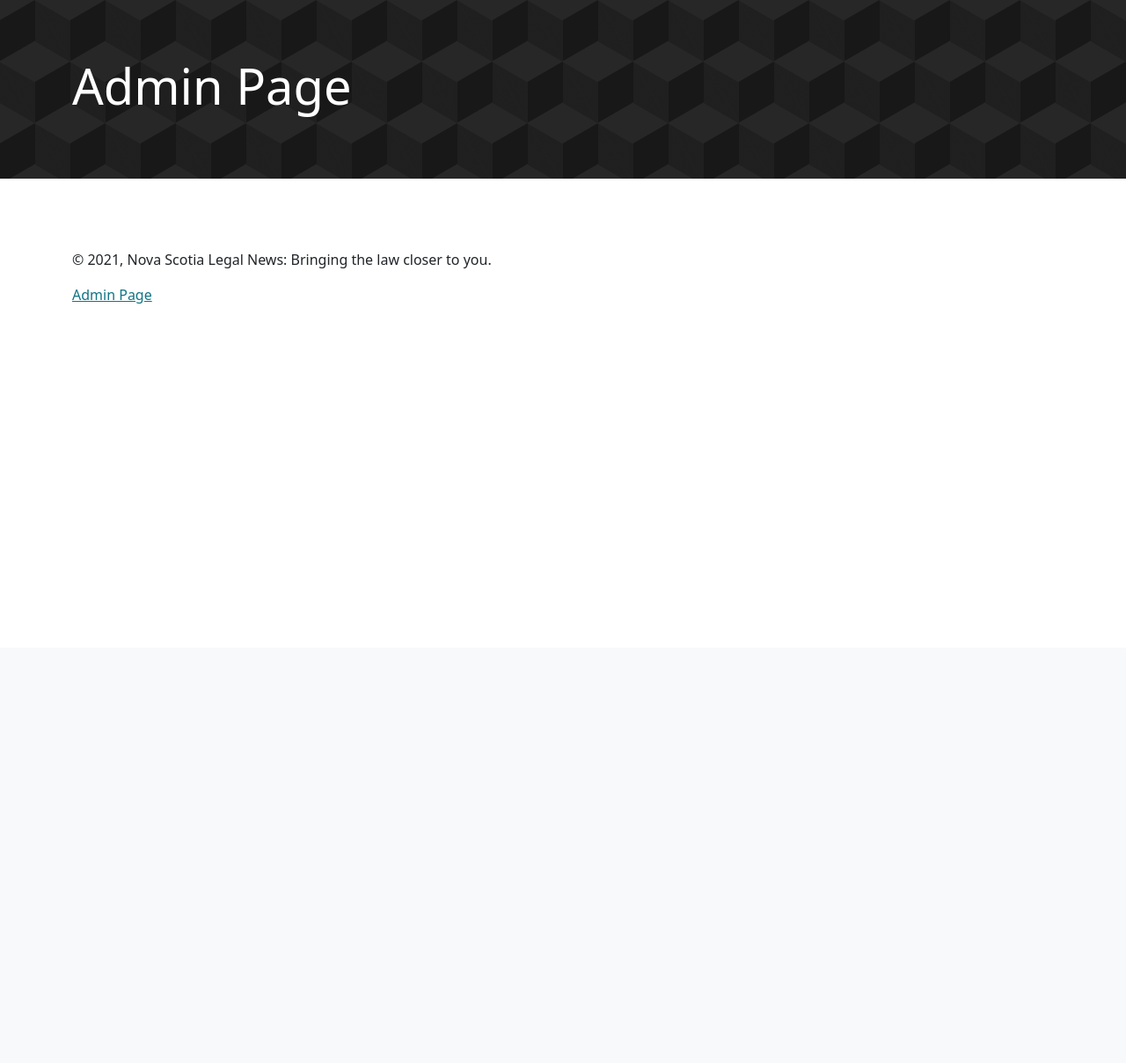
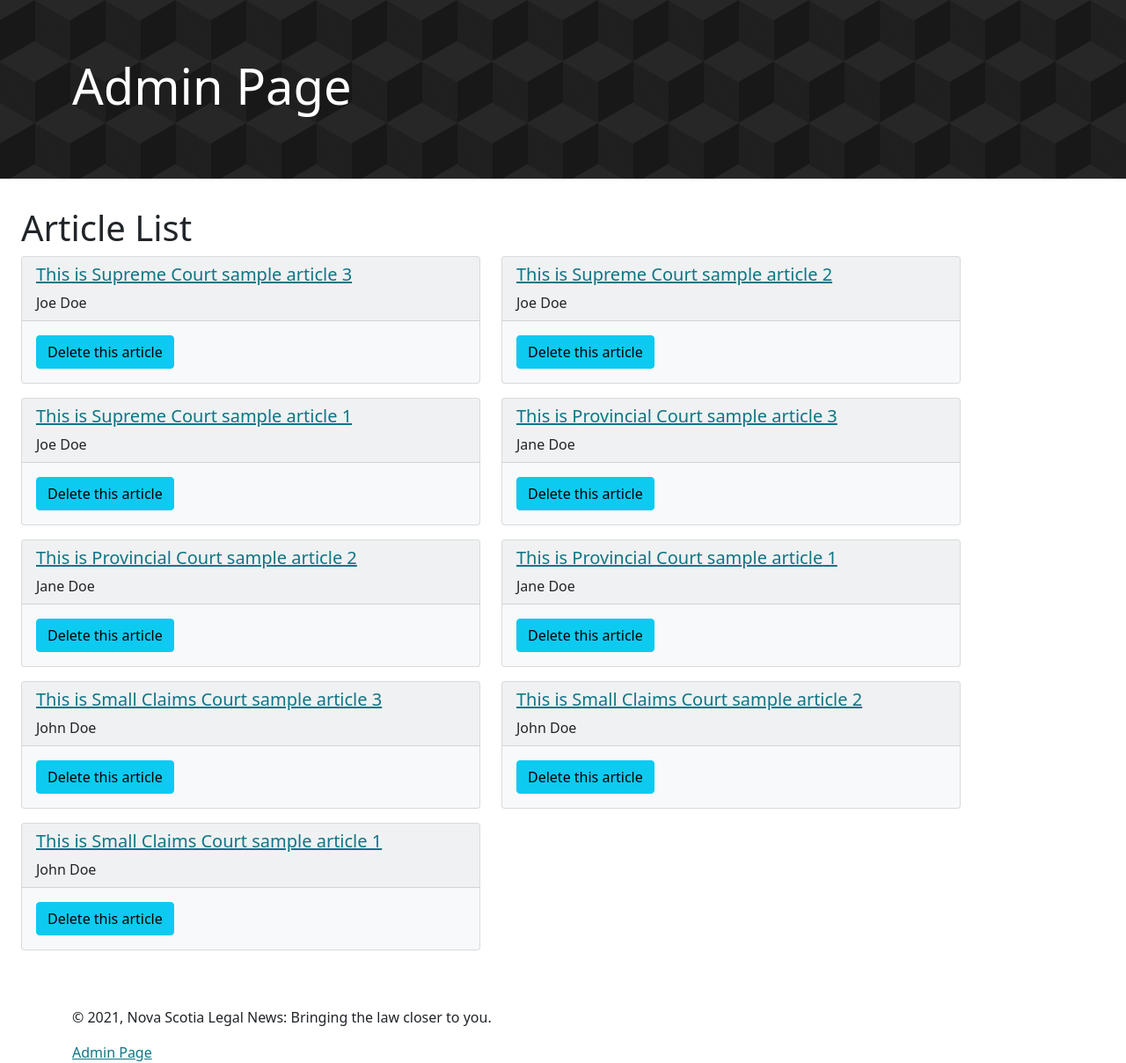
Before and after one commit to LiamOsler/NewsWebsite, a PHP site: page /admin.php in a window 1280 px wide. Shown: the part 64-1272 px from the top of the page at 88% size. Before the commit the page ends 409 px from the top, so only its background shows below. Run offline with PHP 8.4, Linux system fonts and the light colour scheme; data comes from the database, SQL or seed files in the repository; some libraries are stand-ins or nearby versions.

Commit message:
Initial admin page

```diff
--- a/website/admin.php
+++ b/website/admin.php
@@ -1,5 +1,48 @@
 <!--Edited by Adam Melvin - B00597004-->
 <?php
+
+    require_once "db/db.php";
+
+    // Check if the user is logged in
+    if (isset($_SESSION["userID"])) {
+        // Check if the user is an admin
+        $userID = $_SESSION["userID"];
+        echo $userID;
+
+        $checkAdminSQL =    "SELECT *
+                            FROM `administrators`
+                            WHERE `userID` = {$userID}";
+        $adminResult = $dbconn->query($checkAdminSQL);
+
+        // If no rows are returned from the check admin query, the user is not an admin
+        if ($adminResult->num_rows < 1) {
+            // Redirect to index.php
+            //header("Location: index.php?oopnotadmin");
+            //die();
+        }
+    // If the user is not logged in
+    } else {
+        // Redirect and kill the script
+        //header("Location: index.php");
+        //die();
+    }
+
+    // If the admin has opted to delete an article
+    if (isset($_POST["delete"])) {
+        $articleID = $_POST["articleID"];
+        $deleteCommentsSQL = "DELETE FROM `articlecomments`
+                            WHERE `articleID` = {$articleID}";
+
+        $deleteArticleSQL = "DELETE FROM `articles`
+                            WHERE `articleID` = {$articleID}";
+
+        // echo $deleteCommentsSQL;
+        // echo "<br>";
+        // echo $deleteArticleSQL;
+        $dbconn->query($deleteCommentsSQL);
+        $dbconn->query($deleteArticleSQL);
+    }
+
     include "inc/header.php";
 
 ?>
@@ -11,5 +54,40 @@
         </div>
     </div>
 
+    <div class ="row container">
+        <h1>Article List</h1>
+        <?php
+            $querySQL = "   SELECT articles.articleID, articleText, articleCommentCount, authorName, outletName, articleHeadline FROM articles
+                            JOIN outlets ON articles.outletID = outlets.outletID
+                            LEFT JOIN (
+                            SELECT articleID, COUNT(DISTINCT(commentID)) AS articleCommentCount
+                            FROM articlecomments
+                            GROUP BY articleID) articlecomments on articles.articleID = articlecomments.articleID
+                            ORDER BY articles.articleID DESC;";
+            $result = $dbconn->query($querySQL);
+
+            foreach($result as $article){
+            ?>
+            <div class="col-md-6">
+                <div class="card bg-light mb-3">
+                    <div class="card-header">
+                        <a href = "article.php?articleID=<?php echo($article["articleID"])?>">
+                            <h5 class="card-title"><?php echo($article["articleHeadline"])?></h5>
+                        </a><?php echo($article["authorName"])?></div>
+                        <div class="card-body">
+                            <form method="POST" action="admin.php">
+                                <?php // Take the article id and use it to delete the article ?>
+                                <input type="text" name="articleID" value="<?php echo($article['articleID']);?>" hidden>
+                                <button class="btn btn-info" type="submit" method="POST" action="admin.php" name="delete">Delete this article</button>
+                            </form>
+
+                        </div>
+                </div>
+            </div>
+        <?php
+            } //Close foreach($result as $article)
+        ?>
+    </div>
+</main>
 
 <?php include "inc/footer.php" ?>
```
